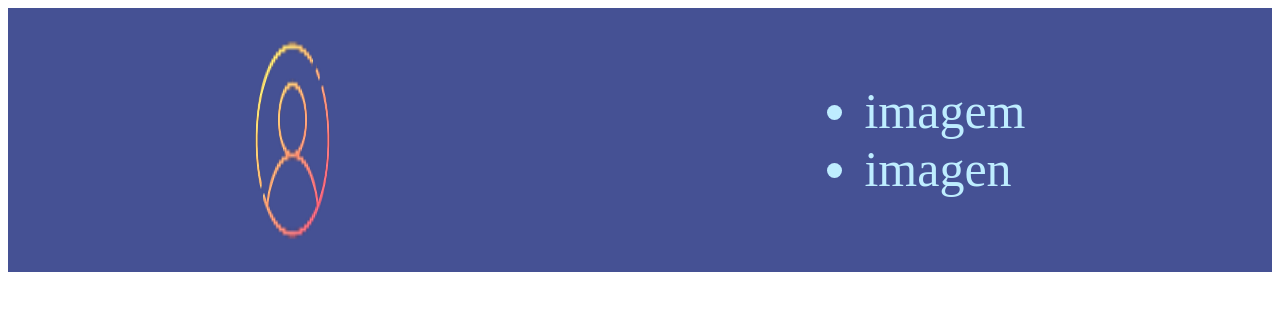
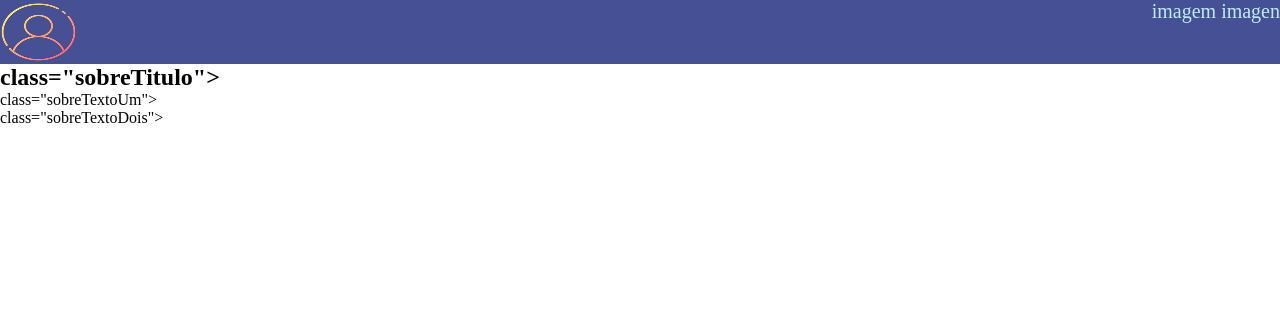
Before and after one commit to lais-dc/Strayaa, a plain HTML site: page index.html in a window 1280 px wide. Drawn offline with Linux system fonts and the light colour scheme.

Commit message:
Add files via upload

```diff
--- a/index.html
+++ b/index.html
@@ -10,10 +10,17 @@
    <header class="cabecalho">
      <img class="cabecalhoImagem" src="img/Formula-amico 5.png" alt="perfil">
      <ul class="cabecalhoListaItem">
-        <li class="cabecalhiListaItem">imagem</li>
+        <li class="cabecalhoListaItem">imagem</li>
         <li class="cabecalhoListaItem">imagen</li>
      </ul>
 
    </header>
+   <section class="sobre">
+      <h2> class="sobreTitulo"></h2>
+    <p> class="sobreTextoUm"></p>
+    <p> class="sobreTextoDois"></p>
+   </section>
+
+
 </body>
 </html>
--- a/style.CSS
+++ b/style.CSS
@@ -1,18 +1,26 @@
+*{
+    margin: 0;
+    padding: 0;
+
+
+}
+
+
 .cabecalho{
     background-color: rgb(69, 81, 148);
     color: rgb(190, 237, 255);
     display: flex;
-    justify-content: space-around;
-    padding: 24px 0;
-    font-size: 50px;
+    justify-content: space-between;
+    padding: 30px 6;
+    font-size: 20px;
 
 
 
 }
-.cabecalhoListItem{
-display: inline-block;
-margin: 0 120px;
-padding: 78px 0;
+.cabecalhoListaItem{
+    display: inline-block;
+    margin: 3 20px;
+    padding: 20px 6;
 
 
 }
```
